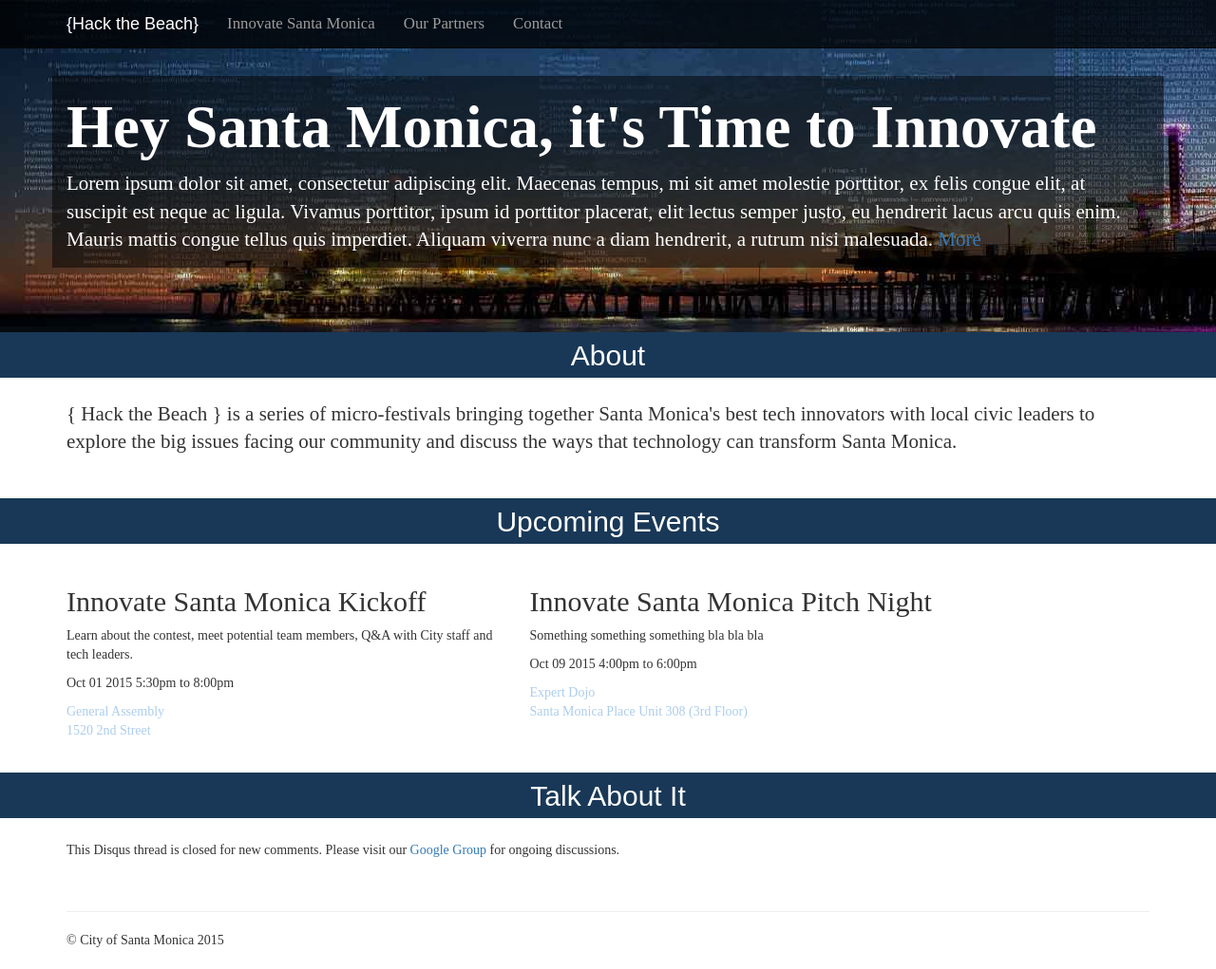
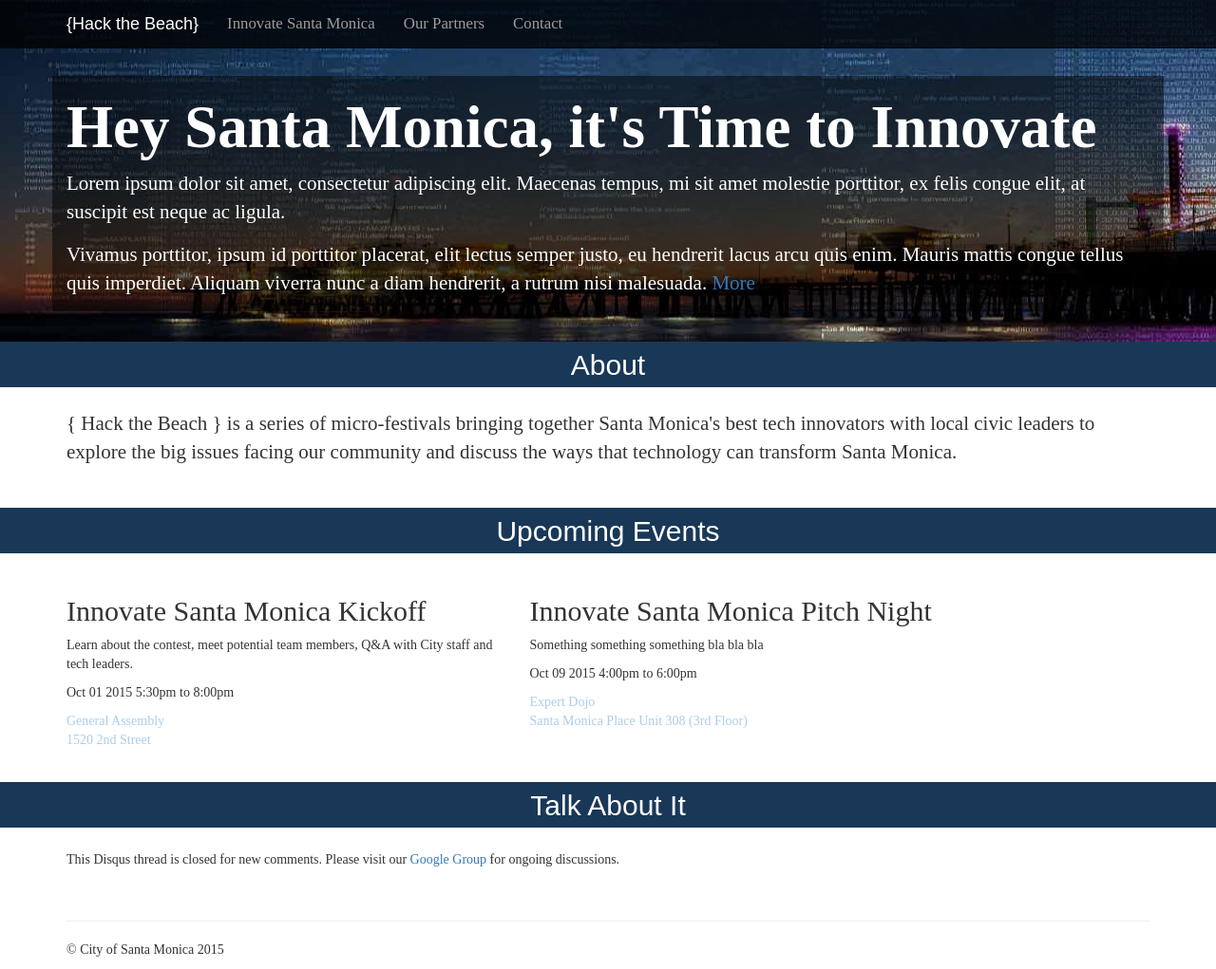
Before and after one commit to CityofSantaMonica/hackthebeach, a Jekyll site: the page built from index.html, in a window 1280 px wide and 1021 px high. Shown: the whole window at 95% size. Built offline with Jekyll 4.4.1, drawn with Linux system fonts in a browser that asks for light colours; nearby versions of some CDN libraries; comment, search, counter and statistics services are not loaded.

Commit message:
fix issues with baseurl

```diff
--- a/_config.yml
+++ b/_config.yml
@@ -1,3 +1,3 @@
 title: Hack the Beach - City of Santa Monica
 url: "http://hackthebeach.smgov.net"
-baseurl: ""
+baseurl: "/hackthebeach"
--- a/_includes/jumbotron.html
+++ b/_includes/jumbotron.html
@@ -1,6 +1,7 @@
 <div class="jumbotron">
   <div class="container">
     <h1>Hey Santa Monica, it's Time to Innovate</h1>
-    <p class="lead">Lorem ipsum dolor sit amet, consectetur adipiscing elit. Maecenas tempus, mi sit amet molestie porttitor, ex felis congue elit, at suscipit est neque ac ligula. Vivamus porttitor, ipsum id porttitor placerat, elit lectus semper justo, eu hendrerit lacus arcu quis enim. Mauris mattis congue tellus quis imperdiet. Aliquam viverra nunc a diam hendrerit, a rutrum nisi malesuada. <a href="/innovatesm">More</a></p>
+    <p class="lead">Lorem ipsum dolor sit amet, consectetur adipiscing elit. Maecenas tempus, mi sit amet molestie porttitor, ex felis congue elit, at suscipit est neque ac ligula. </p>
+    <p>Vivamus porttitor, ipsum id porttitor placerat, elit lectus semper justo, eu hendrerit lacus arcu quis enim. Mauris mattis congue tellus quis imperdiet. Aliquam viverra nunc a diam hendrerit, a rutrum nisi malesuada. <a class="lead" href="{{ site.baseurl }}/innovatesm">More</a></p>
   </div>
 </div>
--- a/_includes/navbar.html
+++ b/_includes/navbar.html
@@ -7,12 +7,12 @@
         <span class="icon-bar"></span>
         <span class="icon-bar"></span>
       </button>
-      <a class="navbar-brand" href="/">{Hack the Beach}</a>
+      <a class="navbar-brand" href="{{ site.baseurl }}/">{Hack the Beach}</a>
     </div>
     <div class="collapse navbar-collapse">
       <ul class="nav navbar-nav">
-        <li><a href="/innovatesm">Innovate Santa Monica</a></li>
-        <li><a href="/partners">Our Partners</a></li>
+        <li><a href="{{ site.baseurl }}/innovatesm">Innovate Santa Monica</a></li>
+        <li><a href="{{ site.baseurl }}/partners">Our Partners</a></li>
         <li><a href="https://groups.google.com/forum/#!forum/hack-the-beach" target="_blank">Contact</a></li>
       </ul>
     </div>
--- a/_layouts/default.html
+++ b/_layouts/default.html
@@ -9,14 +9,14 @@
     <title>{% if page.title %}{{ page.title }}{% else %}{{ site.title }}{% endif %}</title>
     <meta name="description" content="{% if page.excerpt %}{{ page.excerpt | strip_html | strip_newlines | truncate: 160 }}{% else %}{{ site.description }}{% endif %}">
 
-    <script src="//use.typekit.net/qza1fze.js"></script>
+    <script src="https://use.typekit.net/qza1fze.js"></script>
     <script>try{Typekit.load();}catch(e){}</script>
 
     <link rel="stylesheet" href="https://maxcdn.bootstrapcdn.com/bootstrap/3.3.4/css/bootstrap.min.css">
     <script src="https://use.fonticons.com/45cfc314.js"></script>
-    <link rel="stylesheet" href="/css/main.css">
+    <link rel="stylesheet" href="{{ site.baseurl }}/css/main.css">
     <link rel="canonical" href="{{ page.url | replace:'index.html','' | prepend: site.baseurl | prepend: site.url }}">
-    <link rel="shortcut icon" href="/assets/favicon.ico">
+    <link rel="shortcut icon" href="{{ site.baseurl }}/assets/favicon.ico">
 
     <script>
       (function(i,s,o,g,r,a,m){i['GoogleAnalyticsObject']=r;i[r]=i[r]||function(){
```
